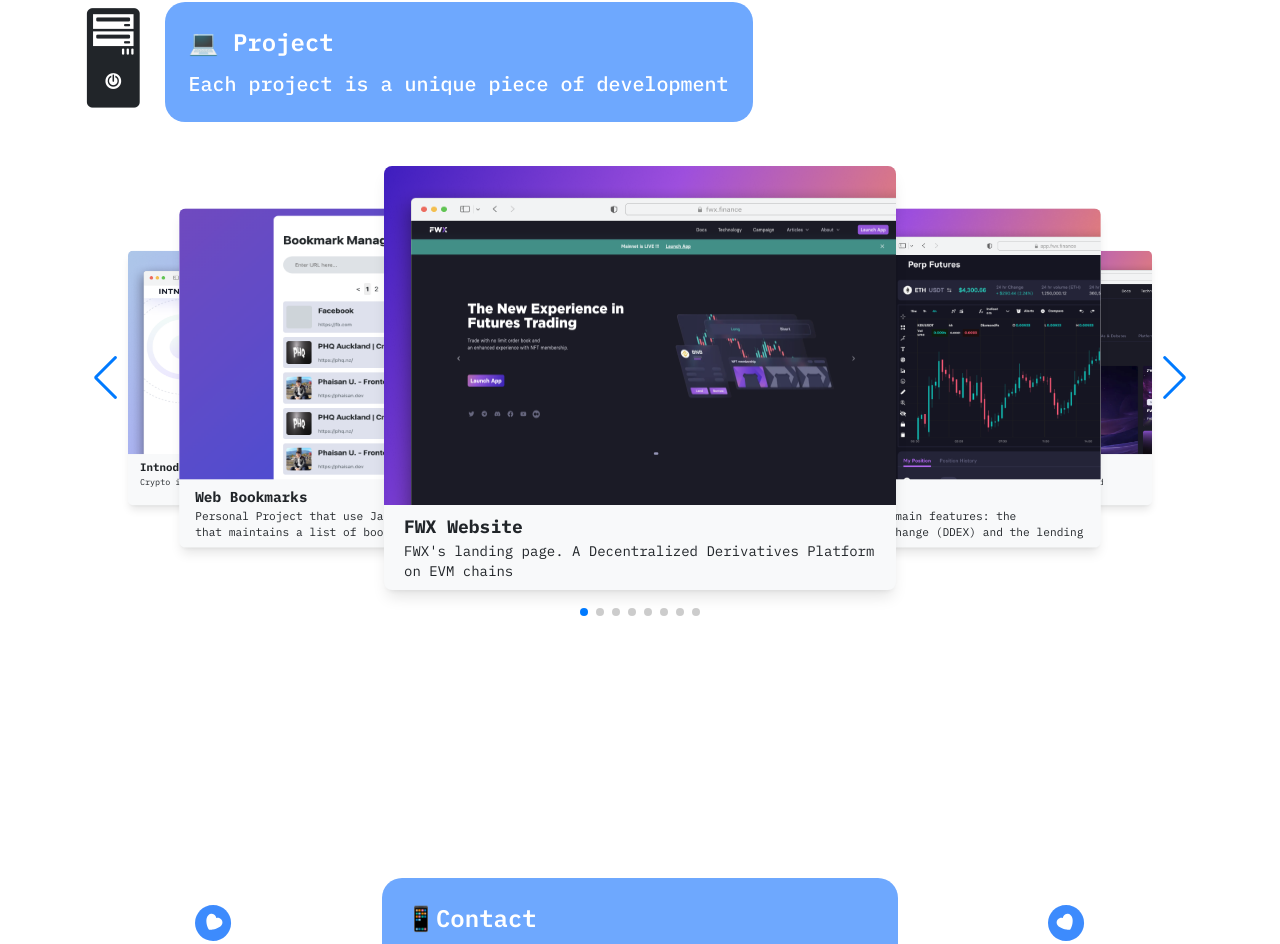
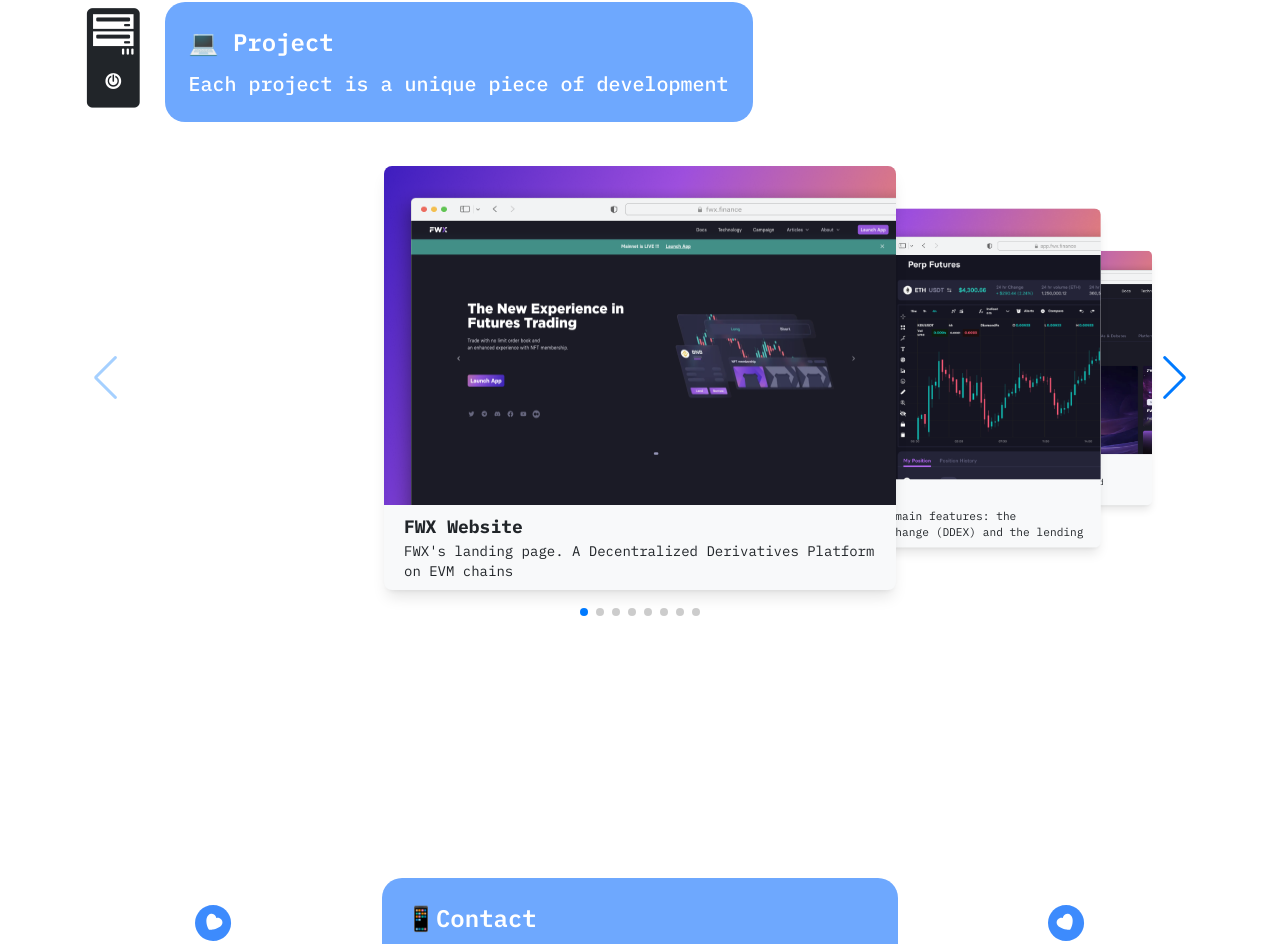
Before and after one commit to pha1san/phaisan.dev, a Next.js app: page / in a window 1280 px wide. Shown: the part 2570-3514 px from the top of the page. Built offline with nearby package versions, Linux system fonts and the light colour scheme; some icons are missing.

Commit message:
🎨  make carousel not loop

```diff
--- a/components/ProjectCarosel.tsx
+++ b/components/ProjectCarosel.tsx
@@ -14,6 +14,7 @@
 import "swiper/scss/navigation";
 
 import "@/styles/carosel.scss";
+import Link from "next/link";
 
 const ProjectCarosel: FC = () => {
   return (
@@ -22,8 +23,7 @@
         modules={[Autoplay, Navigation, Pagination, EffectCarousel]}
         effect="carousel"
         grabCursor={true}
-        loop={true}
-        loopAdditionalSlides={1}
+        loop={false}
         slidesPerView={"auto"}
         navigation={{
           nextEl: ".swiper-button-next",
@@ -34,12 +34,15 @@
         //   delay: 3000,
         // }}
       >
-        {PROJECT.map(({ title, img, desc }, index) => (
+        {PROJECT.map(({ title, img, desc, link }, index) => (
           <SwiperSlide
             key={index}
+
             // className="relative h-[380px] w-[520px] max-w-[calc(100%_-_48px)] rounded-lg bg-red-600"
           >
-            <img src={img} alt="" className="h-[70%] w-full rounded-t-lg sm:h-4/5" />
+            <Link href={link} target="_blank" rel="noreferrer">
+              <img src={img} alt="" className="h-[70%] w-full rounded-t-lg sm:h-4/5" />
+            </Link>
             <div className="h-[30%] overflow-hidden rounded-b-lg px-5 py-2 sm:h-1/5">
               <h3 className="text-lg font-bold">{title}</h3>
               <p className="h-[2lh] overflow-hidden text-ellipsis text-sm">{desc}</p>
```
